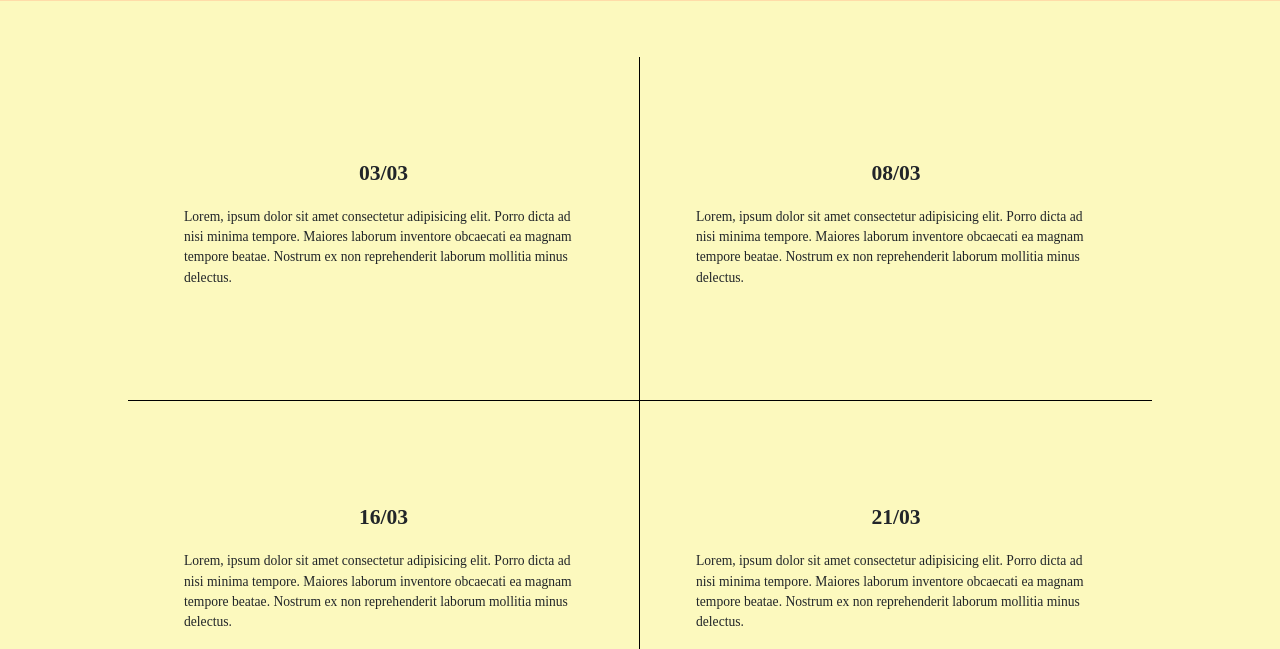
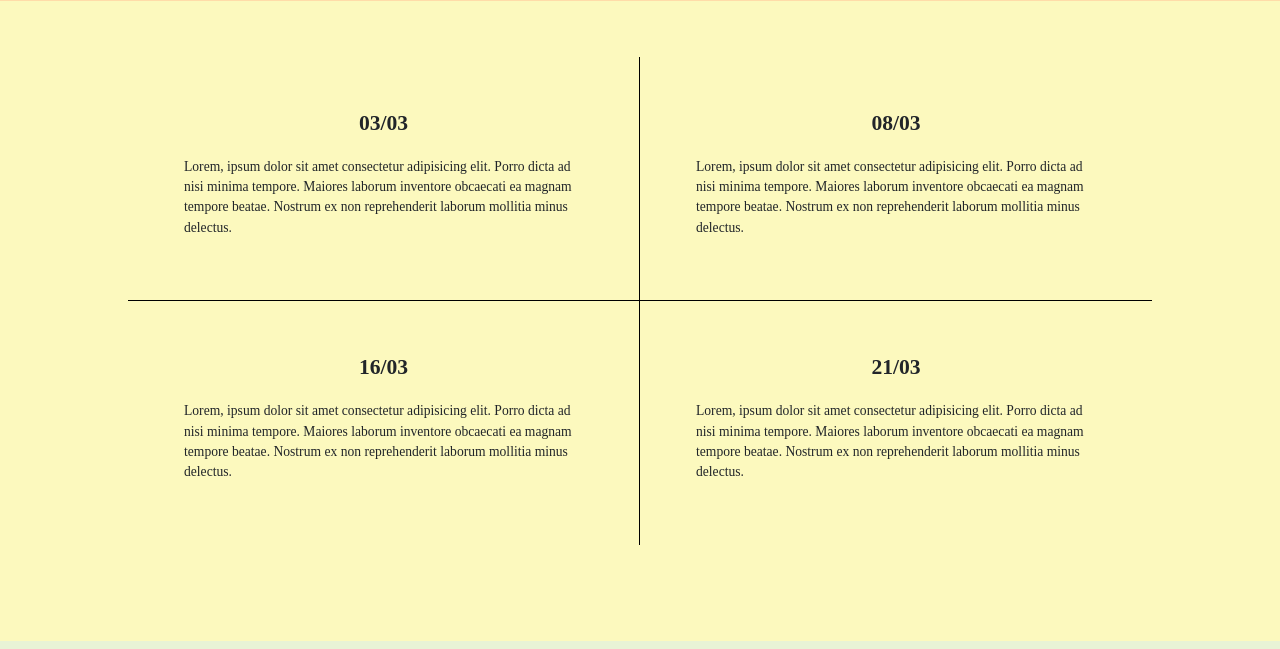
Before and after one commit to JonathanP-dev/LuciaChappe, a plain HTML site: page pages/upcomingPerformances.html in a window 1280 px wide. Shown: the part 103-752 px from the top of the page. Drawn offline with nearby package versions, Linux system fonts and the light colour scheme; a web font is replaced by a local one.

Commit message:
same 600px

```diff
--- a/css/style.css
+++ b/css/style.css
@@ -488,7 +488,7 @@ h1 {
         justify-content: center;
         padding-top: 4rem;
         gap: 0;
-        min-height: 800px;
+        min-height: 600px;
     }
 
     .upCDiv {
```
